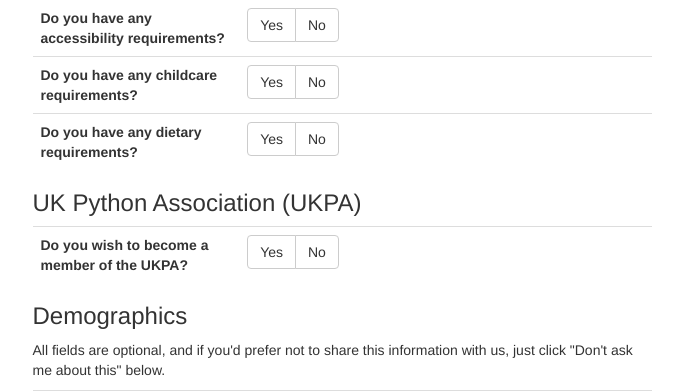
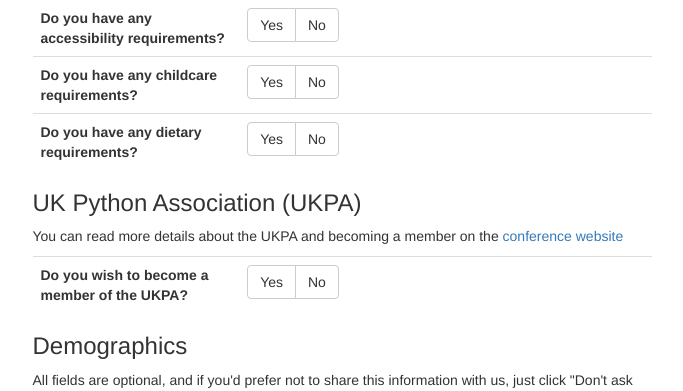
Before and after one commit to PyconUK/ironcage, a Django app: page /profile/edit/ in a window 1280 px wide. Shown: the part 368-759 px from the top of the page, without its empty margins (135-818 px from the left). Run offline with Django 3.2, Linux system fonts and the light colour scheme; the visitor is signed in with stand-in values (Sample User, id 1); some libraries are stand-ins or nearby versions.

Commit message:
Add link to ukpa page on the edit profile form

```diff
--- a/accounts/templates/accounts/edit_profile.html
+++ b/accounts/templates/accounts/edit_profile.html
@@ -73,6 +73,7 @@
 
       <div>
         <h3>UK Python Association (UKPA)</h3>
+        <p>You can read more details about the UKPA and becoming a member on the <a href="http://2017.pyconuk.org/ukpa/">conference website</a></p>
         <table class="table">
           <tr>
             <th class="col-md-4">Do you wish to become a member of the UKPA?</th>
```
